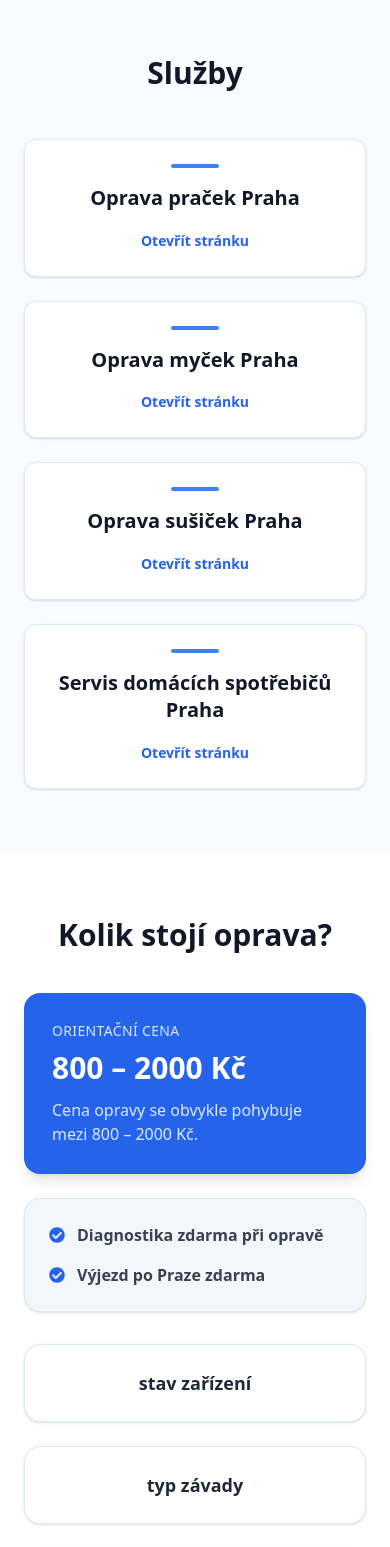
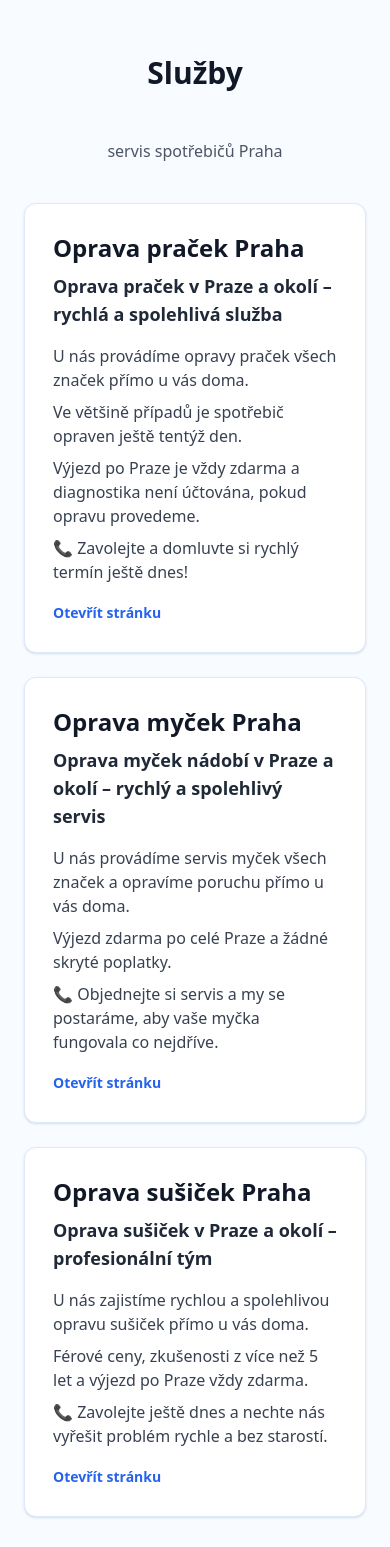
Before and after one commit to luatrix/oprava-cz, a React (Create React App) app: page / in a window 390 px wide. Shown: the part 2520-4067 px from the top of the page. Built offline with nearby package versions, Linux system fonts and the light colour scheme.

Commit message:
Fix navigation, Vercel rewrites, and SEO content updates

```diff
--- a/src/App.js
+++ b/src/App.js
@@ -1,5 +1,5 @@
-import React from 'react';
-import { BrowserRouter, Navigate, Route, Routes } from 'react-router-dom';
+import React, { useEffect } from 'react';
+import { BrowserRouter, Navigate, Route, Routes, useLocation } from 'react-router-dom';
 import LandingPage from './LandingPage';
 import SeoServicePage from './pages/SeoServicePage';
 
@@ -24,9 +24,34 @@ const seoPages = {
   }
 };
 
+function ScrollManager() {
+  const location = useLocation();
+
+  useEffect(() => {
+    if (!location.hash) {
+      try {
+        window.scrollTo(0, 0);
+      } catch (e) {
+        // jsdom in tests does not implement scrollTo
+      }
+      return;
+    }
+
+    const id = location.hash.replace('#', '');
+    const target = document.getElementById(id);
+
+    if (target) {
+      target.scrollIntoView({ behavior: 'smooth', block: 'start' });
+    }
+  }, [location.pathname, location.hash]);
+
+  return null;
+}
+
 function App() {
   return (
     <BrowserRouter>
+      <ScrollManager />
       <Routes>
         <Route path="/" element={<LandingPage />} />
         <Route path="/oprava-pracek-praha" element={<SeoServicePage {...seoPages['/oprava-pracek-praha']} />} />
--- a/src/LandingPage.jsx
+++ b/src/LandingPage.jsx
@@ -14,22 +14,33 @@ const benefits = [
   '🏠 Opravy u vás doma – bez nutnosti odvozu'
 ];
 
-const serviceKeywords = [
+const serviceDetails = [
   {
     title: 'Oprava praček Praha',
+    subtitle: 'Oprava praček v Praze a okolí – rychlá a spolehlivá služba',
+    textOne: 'U nás provádíme opravy praček všech značek přímo u vás doma.',
+    textTwo: 'Ve většině případů je spotřebič opraven ještě tentýž den.',
+    textThree: 'Výjezd po Praze je vždy zdarma a diagnostika není účtována, pokud opravu provedeme.',
+    cta: 'Zavolejte a domluvte si rychlý termín ještě dnes!',
     path: '/oprava-pracek-praha'
   },
   {
     title: 'Oprava myček Praha',
+    subtitle: 'Oprava myček nádobí v Praze a okolí – rychlý a spolehlivý servis',
+    textOne: 'U nás provádíme servis myček všech značek a opravíme poruchu přímo u vás doma.',
+    textTwo: 'Výjezd zdarma po celé Praze a žádné skryté poplatky.',
+    textThree: '',
+    cta: 'Objednejte si servis a my se postaráme, aby vaše myčka fungovala co nejdříve.',
     path: '/oprava-mycek-praha'
   },
   {
     title: 'Oprava sušiček Praha',
+    subtitle: 'Oprava sušiček v Praze a okolí – profesionální tým',
+    textOne: 'U nás zajistíme rychlou a spolehlivou opravu sušiček přímo u vás doma.',
+    textTwo: 'Férové ceny, zkušenosti z více než 5 let a výjezd po Praze vždy zdarma.',
+    textThree: '',
+    cta: 'Zavolejte ještě dnes a nechte nás vyřešit problém rychle a bez starostí.',
     path: '/oprava-susicek-praha'
-  },
-  {
-    title: 'Servis domácích spotřebičů Praha',
-    path: '/oprava-pracek-praha'
   }
 ];
 
@@ -75,12 +86,12 @@ export default function LandingPage() {
               +420 730 520 302
             </p>
 
-            <a
-              href="#contact"
+            <Link
+              to="/#contact"
               className="inline-block bg-blue-600 hover:bg-blue-700 text-white px-8 py-4 rounded-xl text-lg font-semibold shadow transition"
             >
               Objednat opravu
-            </a>
+            </Link>
           </div>
 
           <div className="relative">
@@ -130,18 +141,23 @@ export default function LandingPage() {
       <section className="bg-[#f8fbff] py-16 px-6" id="services">
         <div className="max-w-6xl mx-auto">
           <h2 className="text-3xl sm:text-4xl font-bold text-gray-900 text-center mb-12">Služby</h2>
-          <div className="grid grid-cols-1 sm:grid-cols-2 lg:grid-cols-4 gap-6">
-            {serviceKeywords.map((service) => (
-              <div key={`${service.title}-${service.path}`} className="bg-white rounded-xl p-6 shadow border border-blue-100 text-center">
-                <div className="mx-auto w-12 h-1 rounded-full bg-blue-500 mb-4" />
-                <h3 className="text-xl font-semibold text-gray-900 leading-snug mb-4">{service.title}</h3>
+          <p className="text-center text-gray-600 mb-10">servis spotřebičů Praha</p>
+          <div className="grid grid-cols-1 gap-6">
+            {serviceDetails.map((service) => (
+              <article key={`${service.title}-${service.path}`} className="bg-white rounded-xl p-7 shadow border border-blue-100">
+                <h3 className="text-2xl font-bold text-gray-900 mb-2">{service.title}</h3>
+                <p className="text-lg font-semibold text-gray-800 mb-4">{service.subtitle}</p>
+                <p className="text-gray-700 mb-2">{service.textOne}</p>
+                <p className="text-gray-700 mb-2">{service.textTwo}</p>
+                {service.textThree ? <p className="text-gray-700 mb-2">{service.textThree}</p> : null}
+                <p className="text-gray-700 mb-4">📞 {service.cta}</p>
                 <Link
                   to={service.path}
                   className="inline-flex items-center text-sm font-semibold text-blue-600 hover:text-blue-700"
                 >
                   Otevřít stránku
                 </Link>
-              </div>
+              </article>
             ))}
           </div>
         </div>
--- a/src/components/SiteHeader.jsx
+++ b/src/components/SiteHeader.jsx
@@ -13,8 +13,8 @@ export default function SiteHeader() {
         <Link to="/oprava-pracek-praha" className="hover:text-blue-600">Pračky</Link>
         <Link to="/oprava-mycek-praha" className="hover:text-blue-600">Myčky</Link>
         <Link to="/oprava-susicek-praha" className="hover:text-blue-600">Sušičky</Link>
-        <a href="/#pricing" className="hover:text-blue-600">Cena</a>
-        <a href="/#contact" className="hover:text-blue-600">Kontakt</a>
+        <Link to="/#pricing" className="hover:text-blue-600">Cena</Link>
+        <Link to="/#contact" className="hover:text-blue-600">Kontakt</Link>
       </nav>
     </header>
   );
--- a/src/pages/SeoServicePage.jsx
+++ b/src/pages/SeoServicePage.jsx
@@ -1,5 +1,6 @@
 import React from 'react';
 import { FaPhoneAlt } from 'react-icons/fa';
+import { Link } from 'react-router-dom';
 import SiteHeader from '../components/SiteHeader';
 import ContactSection from '../components/ContactSection';
 import SiteFooter from '../components/SiteFooter';
@@ -16,13 +17,13 @@ export default function SeoServicePage({ title, lead, paragraphOne, paragraphTwo
           <p className="text-lg text-gray-700 mb-4">{paragraphOne}</p>
           <p className="text-lg text-gray-700 mb-8">{paragraphTwo}</p>
 
-          <a
-            href="/#contact"
+          <Link
+            to="/#contact"
             className="inline-flex items-center gap-3 bg-blue-600 hover:bg-blue-700 text-white px-6 py-3 rounded-xl text-lg font-semibold shadow transition"
           >
             <FaPhoneAlt />
             Zavolejte: +420 730 520 302
-          </a>
+          </Link>
         </section>
       </main>
 
```
Also changed, not shown: vercel.json (added).
